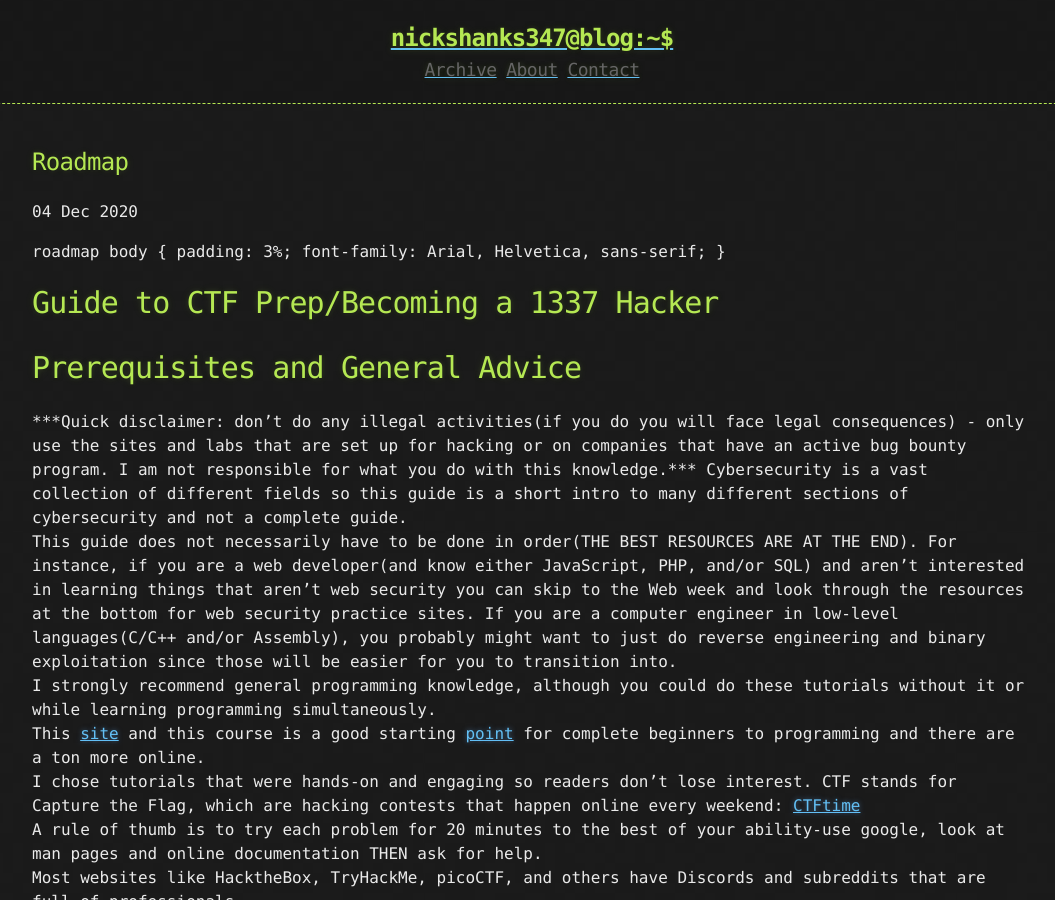
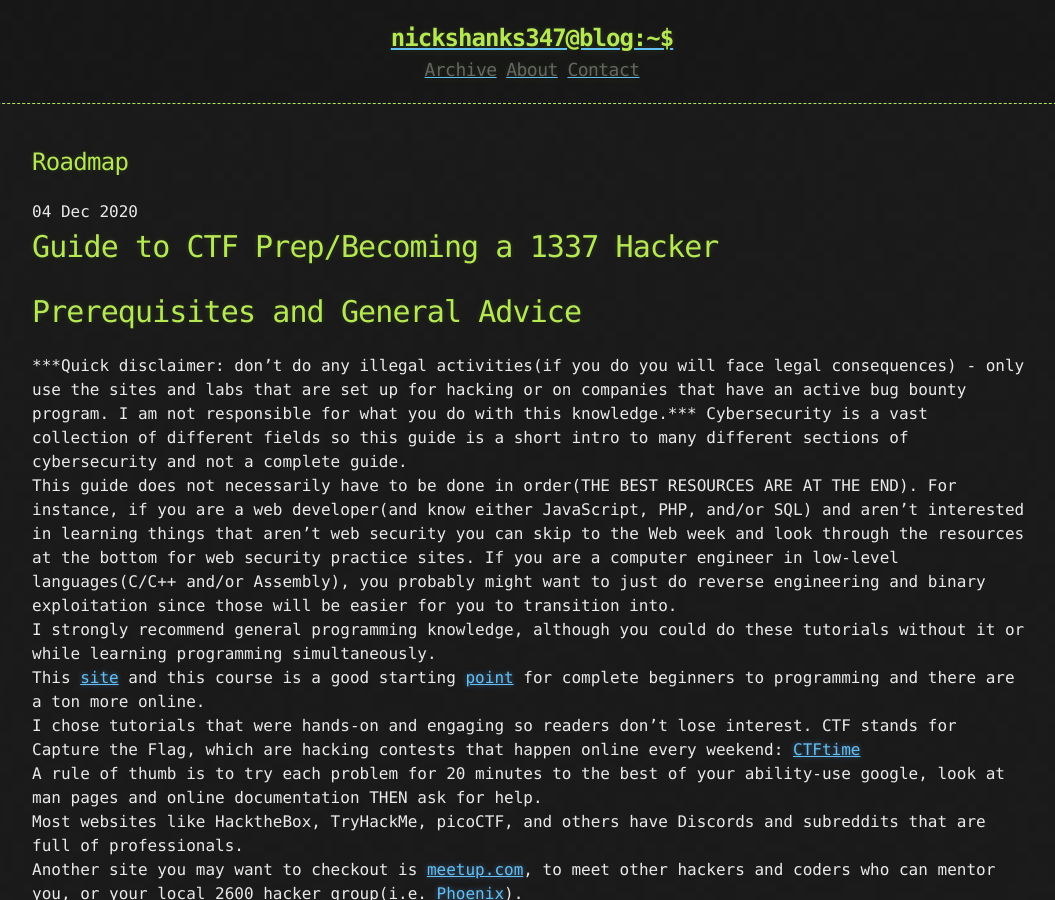
Before and after one commit to nickshanks347/nickshanks347.github.io, a Jekyll site: the page built from _posts/2020-12-04-roadmap.md, in a window 1280 px wide and 900 px high. Shown: the whole window, without its empty margins (108-1163 px from the left). Built offline with Jekyll 4.4.1, drawn with Linux system fonts in a browser that asks for light colours.

Commit message:
Update 2020-12-04-roadmap.md

```diff
--- a/_posts/2020-12-04-roadmap.md
+++ b/_posts/2020-12-04-roadmap.md
@@ -1,4 +1,7 @@
- roadmap body { padding: 3%; font-family: Arial, Helvetica, sans-serif; }
+---
+title: Roadmap
+published: true
+---
 
 Guide to CTF Prep/Becoming a 1337 Hacker
 ========================================
```
